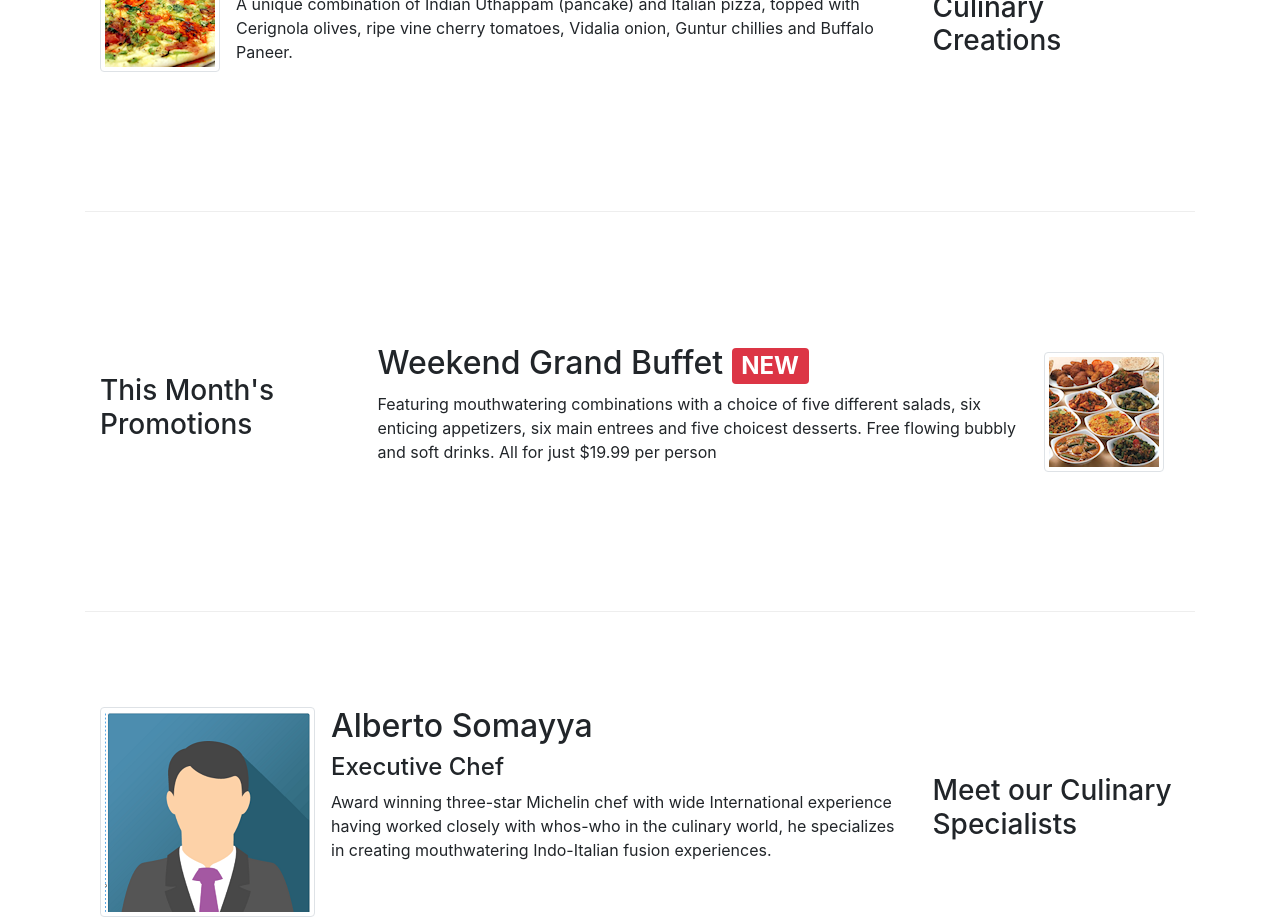
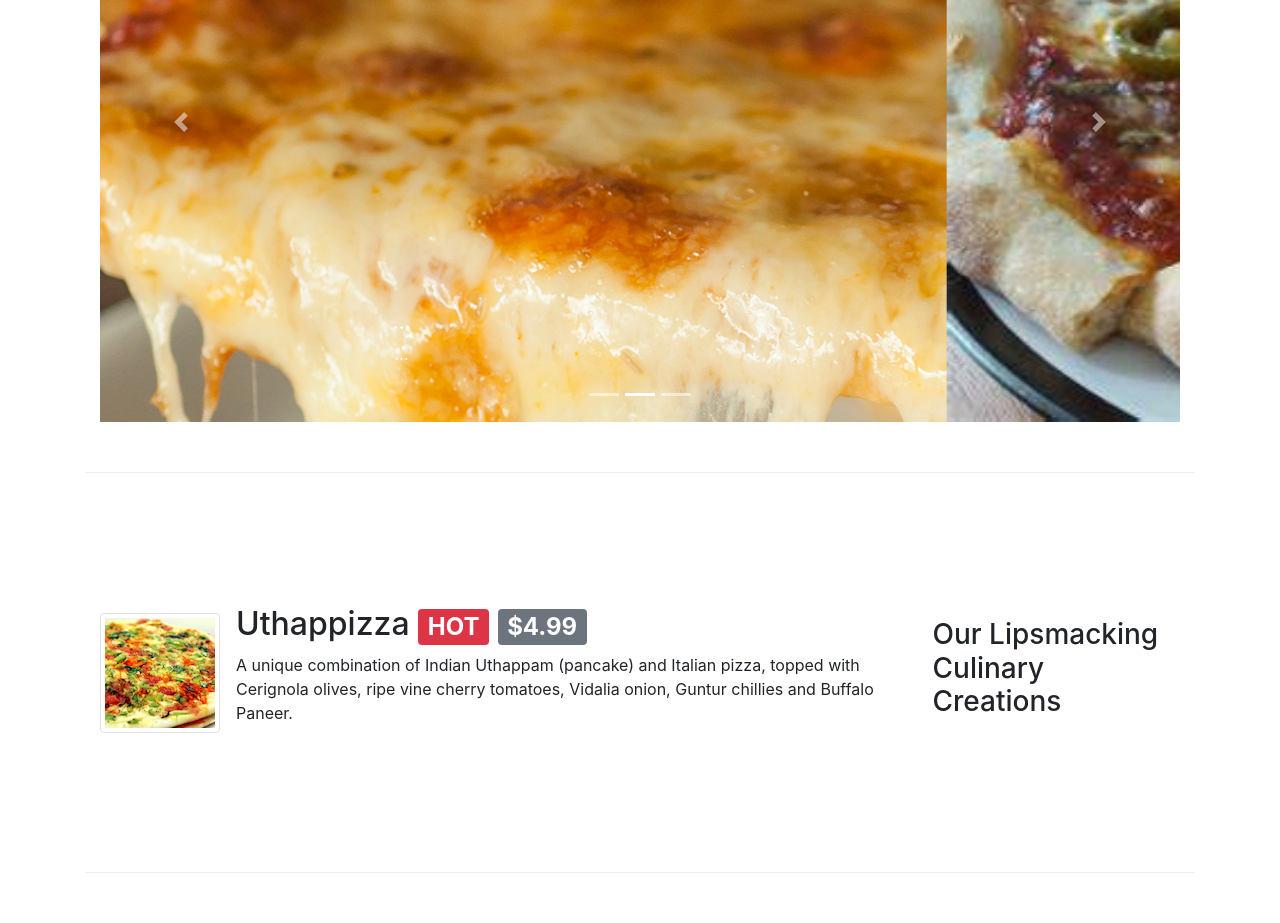
Before and after one commit to DuongHuynhTrung/Exercise5_Bootstrap, a website: page index.html in a window 1280 px wide. Shown: the part 522-1445 px from the top of the page. Drawn offline with nearby package versions, Linux system fonts and the light colour scheme.

Commit message:
Carousel

```diff
--- a/css/style.css
+++ b/css/style.css
@@ -17,7 +17,7 @@
 }
 
 .jumbotron {
-    padding: 70px 30px 70px 30px;
+    padding: 50px 30px 50px 30px;
     margin: 0px auto;
     background: #9575CD;
     color: floralwhite;
@@ -48,3 +48,18 @@ body {
 /* .modal-backdrop.show{
     display: none;
 } */
+
+.carousel {
+    background-color: #512DA8;
+    margin: 0 0;
+    padding: 0 0;
+}
+
+.carousel-item {
+    height: 600px;
+}
+
+.carousel-item img {
+    min-height: 100%;
+    margin: auto;
+}
--- a/index.html
+++ b/index.html
@@ -112,6 +112,53 @@
         </div>
     </header>
     <div class="container">
+        <div class="row row-content">
+            <div class="col-12">
+                <div id="myCarousel" class="carousel slide" data-ride="carousel">
+                    <!-- indicator control -->
+                    <ol class="carousel-indicators">
+                        <li data-target="#myCarousel" data-slide-to="0" class="active"></li>
+                        <li data-target="#myCarousel" data-slide-to="1"></li>
+                        <li data-target="#myCarousel" data-slide-to="2"></li>
+                    </ol>
+
+                    <div class="carousel-inner">
+                        <div class="carousel-item active">
+                            <img src="img/img1.jpg" alt="First slide" class="d-block">
+                            <div class="carousel-caption d-none d-md-block">
+                                <h5>...</h5>
+                                <p>...</p>
+                            </div>
+                        </div>
+                        <div class="carousel-item">
+                            <img src="img/img2.jpg" alt="Second slide" class="d-block">
+                            <div class="carousel-caption d-none d-md-block">
+                                <h5>...</h5>
+                                <p>...</p>
+                            </div>
+                        </div>
+                        <div class="carousel-item">
+                            <img src="img/img3.jpg" alt="Third slide" class="d-block">
+                            <div class="carousel-caption d-none d-md-block">
+                                <h5>...</h5>
+                                <p>...</p>
+                            </div>
+                        </div>
+                    </div>
+                    <!-- add prev, next control -->
+                    <a class="carousel-control-prev" href="#myCarousel" role="button" data-slide="prev">
+                        <span class="carousel-control-prev-icon" aria-hidden="true"></span>
+                        <span class="sr-only">Previous</span>
+                    </a>
+                    <a class="carousel-control-next" href="#myCarousel" role="button" data-slide="next">
+                        <span class="carousel-control-next-icon" aria-hidden="true"></span>
+                        <span class="sr-only">Next</span>
+                    </a>
+                </div>
+            </div>
+            <!-- end col -->
+        </div>
+
         <div class="row row-content align-items-center">
             <div class="col-12 col-sm-4 order-sm-last col-md-3">
                 <h3>Our Lipsmacking Culinary Creations</h3>
@@ -133,7 +180,6 @@
                 </div>
             </div>
         </div>
-
 
         <div class="row row-content align-items-center">
             <div class="col-12 col-sm-4 order-sm-first col-md-3">
```
